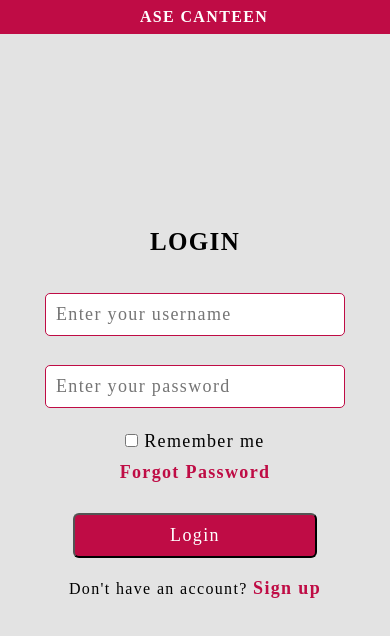
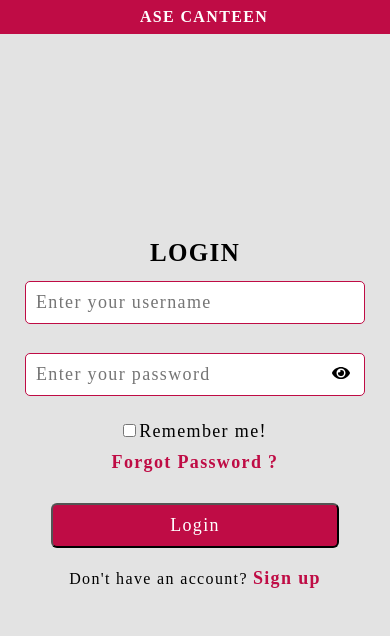
Before and after one commit to nazeer-18/kanteen, a React (Create React App) app in the folder kanteen/: page / in a window 390 px wide. Shown: the top 636 px of the page. Built offline with nearby package versions, Linux system fonts and the light colour scheme.

Commit message:
added view password functionality , responsiveness

```diff
--- a/kanteen/package.json
+++ b/kanteen/package.json
@@ -8,6 +8,7 @@
     "@testing-library/user-event": "^13.5.0",
     "react": "^18.3.1",
     "react-dom": "^18.3.0",
+    "react-icons": "^5.1.0",
     "react-popup": "^0.11.2",
     "react-router-dom": "^6.23.0",
     "react-scripts": "5.0.1",
--- a/kanteen/src/components/ForgotPwd.js
+++ b/kanteen/src/components/ForgotPwd.js
@@ -8,9 +8,11 @@ export default function ForgotPwd() {
         <div className="forgotpwd">
             <div className="forgotpwd-forgot-container">
                 <div className="forgotpwd-forgot-group">
-
                     <div className="forgotpwd-back">
-                        <Link className="forgotpwd-back-lnk" to="/">&lt; &nbsp;Back to login</Link>
+                        <Link
+                            className="forgotpwd-back-lnk" to="/">
+                            &lt; &nbsp;Back to login
+                        </Link>
                     </div>
                     <div className="forgotpwd-forgot-txt">
                         Forgot your password?
@@ -18,16 +20,31 @@ export default function ForgotPwd() {
                     <div className="forgotpwd-suggest">
                         Don't worry, happens to all of us. Enter your email below to reset your password.
                     </div>
-                    <form action="" className="forgotpwd-email">
+                    <form className="forgotpwd-email">
                         <div className="forgotpwd-email-group">
                             <label htmlFor="email"></label>
-                            <input type="email" name="email" id="email" placeholder="Enter your email " required/>
+                            <input
+                                type="email"
+                                name="email"
+                                id="email"
+                                placeholder="Enter your email "
+                                required />
+                        </div>
+                        <div className="forgotpwd-btn-container">
+                            <button
+                                className="forgotpwd-btn"
+                                type="submit">
+                                Submit
+                            </button>
                         </div>
                     </form>
-                    <div className="forgotpwd-btn">
-                        <button type="submit">Submit</button>
-                    </div>
-                    <Link to="/forgotpwdotp" className="signupacnt-loginBtn"><span >emailEntered</span></Link>
+                    <Link
+                        to="/forgotpwdotp"
+                        className="signupacnt-loginBtn">
+                        <span>
+                            emailEntered
+                        </span>
+                    </Link>
                 </div>
             </div>
             <div className="forgotpwd-image-container">
--- a/kanteen/src/components/HomePage.js
+++ b/kanteen/src/components/HomePage.js
@@ -1,45 +1,99 @@
-import React from 'react';
+import React, { useState } from 'react';
 import '../styles/HomePage.css';
 import loginImg from '../images/Login-amico.svg';
+import { FaEye } from "react-icons/fa";
+import { FaRegEyeSlash } from "react-icons/fa";
 import { Link } from 'react-router-dom';
 
 export default function HomePage() {
+    const [showPwd, setShowPwd] = useState(false);
     return (
         <div className='login-homepage'>
             <div className="login-login-container">
                 <div className="login-image-container">
-                    <img src={loginImg} alt="login" width="600px" />
+                    <img
+                        src={loginImg}
+                        alt="login"
+                        width="600px" />
                 </div>
                 <div className="login-login-form">
-                    <div className='login-logintxt'>LOGIN</div>
+                    <div className='login-logintxt'>
+                        LOGIN
+                    </div>
                     <form className="login-form">
-                        <div className="login-form-group">
-                            <label htmlFor="username"></label>
-                            <input type="text" name="username" id="username" placeholder="Enter your username" required />
+                        <div className="login-form-group login-first-input">
+                            <label
+                                htmlFor="username">
+                            </label>
+                            <input
+                                type="text"
+                                name="username"
+                                id="username"
+                                placeholder="Enter your username"
+                                required />
                         </div>
                         <div className="login-form-group">
-                            <label htmlFor="password"></label>
-                            <input type="password" name="password" id="password" placeholder="Enter your password" required />
+                            <label
+                                htmlFor="password">
+                            </label>
+                            <div className='login-pwd-group'>
+                                <input
+                                    type={showPwd ? "text" : "password"}
+                                    name="password"
+                                    id="password"
+                                    placeholder="Enter your password"
+                                    required />
+                                <span
+                                    className="eye-display"
+                                    onClick={() => setShowPwd((prev) => !prev)}>
+                                    {showPwd
+                                        ? (<FaRegEyeSlash title="hide" />)
+                                        : (<FaEye title="show" />)
+                                    }
+                                </span>
                             </div>
-                    </form>
+                        </div>
                         <div className="login-memory">
                             <div className="login-rememberMe">
-                            <input type="checkbox" name="remember" id="remember" />
-                            <label className='login-rememberLabel' htmlFor="remember"> Remember me</label>
+                                <input
+                                    title="Tick this"
+                                    type="checkbox"
+                                    name="remember"
+                                    id="remember" />
+                                <label
+                                    className='login-rememberLabel'
+                                    htmlFor="remember">
+                                    Remember me!
+                                </label>
                             </div>
                             <div className="login-forgotPwd">
-                            <Link className='login-forgotpwdtxt' to="forgotpwd">
-                                <span >Forgot Password</span>
-
+                                <Link
+                                    className='login-forgotpwdtxt'
+                                    to="forgotpwd">
+                                    <span>
+                                        Forgot Password ?
+                                    </span>
                                 </Link>
                             </div>
                         </div>
                         <div className="login-login">
-                        <button type="submit" className='login-loginBtn'>Login</button>
+                            <button
+                                type="submit"
+                                value="submit"
+                                className='login-loginBtn'>
+                                Login
+                            </button>
                         </div>
                         <div className="login-signup">
-                        Don't have an account? <Link to="/signupmail" className="login-signupBtn"><span >Sign up</span></Link>
+                            Don't have an account?
+                            <Link to="/signupmail"
+                                className="login-signupBtn">
+                                <span >
+                                    Sign up
+                                </span>
+                            </Link>
                         </div>
+                    </form>
                 </div>
             </div>
         </div>
--- a/kanteen/src/components/ResetPwd.js
+++ b/kanteen/src/components/ResetPwd.js
@@ -1,35 +1,90 @@
-import React from 'react'
+import React, { useState } from 'react'
 import '../styles/ResetPwd.css';
 import resetImg from '../images/ResetPwd.svg';
 import { Link } from 'react-router-dom';
+import { FaEye } from "react-icons/fa";
+import { FaRegEyeSlash } from "react-icons/fa";
 
 export default function ResetPwd() {
+    const [showPwd, setShowPwd] = useState(false);
+    const [showCnfPwd, setShowCnfPwd] = useState(false);
     return (
         <div className='reset-pwd-homepage'>
             <div className="reset-pwd-container">
                 <div className="reset-pwd-form-container">
 
                     <div className="reset-pwd-form">
-                    <div className='reset-pwdvertxt'>Set new password</div>
-                    <p className='reset-pwdauthtxt'>Your previous password has been reseted. Please set a new password for your account..</p>
+                        <div
+                            className='reset-pwdvertxt'>
+                            Set new password
+                        </div>
+                        <p
+                            className='reset-pwdauthtxt'>
+                            Please set a new password for your account.
+                        </p>
                         <form className="reset-pwd-form">
                             <div className="reset-pwd-form-group">
-                            <label htmlFor="newPassword"></label>
-                            <input type="password" name="reset-pwd" id="reset-pwd" placeholder="Enter new password" required/>
+                                <label
+                                    htmlFor="newPassword">
+                                </label>
+                                <div className="reset-pwd-group">
+                                    <input
+                                        type={showPwd ? "text" : "password"}
+                                        name="reset-pwd" id="reset-pwd"
+                                        placeholder="Enter new password"
+                                        required />
+                                    <span
+                                        className="reset-pwd-eye"
+                                        onClick={() => setShowPwd((prev) => !prev)}>
+                                        {showPwd
+                                            ? (<FaRegEyeSlash title='hide' />)
+                                            : (<FaEye title='show' />)
+                                        }
+                                    </span>
+                                </div>
                             </div>
                             <div className="reset-pwd-form-group">
-                            <label htmlFor="cnfPassword"></label>
-                            <input type="password" name="reset-pwd" id="reset-pwd" placeholder="Re-enter password" required/>
+                                <label
+                                    htmlFor="cnfPassword">
+                                </label>
+                                <div className="reset-pwd-group">
+                                    <input
+                                        type={showCnfPwd ? "text" : "password"}
+                                        name="reset-pwd"
+                                        id="cnf-reset-pwd"
+                                        placeholder="Re-enter password"
+                                        required />
+                                    <span
+                                        className="reset-pwd-eye"
+                                        onClick={() => setShowCnfPwd((prev) => !prev)}>
+                                        {showCnfPwd
+                                            ? (<FaRegEyeSlash title='hide' />)
+                                            : (<FaEye title='show' />)
+                                        }
+                                    </span>
+                                </div>
+                            </div>
+                            <div className="reset-pwd">
+                                <button
+                                    type="submit"
+                                    className='reset-pwdBtn'>
+                                    Set new password
+                                </button>
+                                <Link
+                                    to="/" >
+                                    <span >
+                                        On success , get back to login
+                                    </span>
+                                </Link>
                             </div>
                         </form>
-                    <div className="reset-pwd">
-                        <button type="submit" className='reset-pwdBtn'>Set new password</button>
-                        <Link to="/" ><span >On success , get back to login</span></Link>
-                    </div>
                     </div>
                 </div>
                 <div className="reset-pwd-image-container">
-                    <img src={resetImg} alt="otp" width="600px" />
+                    <img
+                        src={resetImg}
+                        alt="otp"
+                        width="600px" />
                 </div>
             </div>
         </div>
--- a/kanteen/src/components/SignUpAcnt.js
+++ b/kanteen/src/components/SignUpAcnt.js
@@ -6,7 +6,7 @@ export default function SignUpAcnt() {
     return (
         <div className="signupacnt">
             <div className="signupacnt-signuptxt">Sign up</div>
-            <form className="signupacnt-signup-form">
+            <form className="signupacnt-signup-form" legend="hel">
                 <div className="signupacnt-form-group">
                     <label htmlFor="username"></label>
                     <input type="text" name="username" id="username" placeholder="Enter your username" required />
@@ -40,10 +40,10 @@ export default function SignUpAcnt() {
                         </div>
                     </div>
                 </div>
+                <div className="signupacnt-createAcnt">
+                    <button type="submit" className='signupacnt-createAcntBtn'>Create Account</button>
+                </div>
             </form>
-            <div className="signupacnt-createAcnt">
-                <button type="submit" className='signupacnt-createAcntBtn'>Create Account</button>
-            </div>
             <div className="memoryb">
                 Already have an account? <Link to="/" className="signupacnt-loginBtn"><span >Login</span></Link>
             </div>
--- a/kanteen/src/components/SignUpMail.js
+++ b/kanteen/src/components/SignUpMail.js
@@ -2,6 +2,7 @@ import React from 'react';
 import '../styles/Signupmail.css';
 import signupImg from '../images/signup.svg';
 import 'reactjs-popup/dist/index.css';
+import { Link } from 'react-router-dom';
 
 export default function SignupMail() {
     // const [email, setEmail] = useState('');
@@ -58,6 +59,7 @@ export default function SignupMail() {
                     </form>
                 </div>
             </div>
+            <Link to="/signupacnt"  className='VerifyBtn' ><b>signup acnt</b></Link>
         </div>
     )
 }
--- a/kanteen/src/styles/ForgotPwd.css
+++ b/kanteen/src/styles/ForgotPwd.css
@@ -25,6 +25,7 @@ body{
 .forgotpwd-forgot-group{
     margin: 0px auto;
     padding: 50px;
+    box-sizing: border-box;
 }
 .forgotpwd-back{
     margin-bottom: 15px;
@@ -52,7 +53,11 @@ body{
     margin: 0px auto;
     padding: 5px;
 }
-
+.forgotpwd-email{
+    margin: 10px;
+    padding: 10px;
+    box-sizing: border-box;
+}
 .forgotpwd-email-group input[type="email"]{
     width: 100%;
     padding: 15px;
@@ -63,18 +68,27 @@ body{
     font-size: 18px;
 }
 
+.forgotpwd-btn-container{
+    width: 85%;
+    padding: 8px 16px;
+    margin: 0px auto;
+    background-color: #bf0c45;
+    cursor: pointer;
+    text-align: center;
+    border-radius: 9px;
+}
+
 .forgotpwd-btn{
-    width: 90%;
-    margin: 10px;
-    margin-top: 0px;
-    padding: 5px 15px;
+    width: 85%;
+    padding: 8px 16px;
+    margin: 0px auto;
     background-color: #bf0c45;
     font-family: 'petrona';
     cursor: pointer;
     text-align: center;
     color: white;
     font-size:18px;
-    border-radius: 9px;
+    border: none;
 }
 
 .forgotpwd-btn button{
--- a/kanteen/src/styles/HomePage.css
+++ b/kanteen/src/styles/HomePage.css
@@ -71,6 +71,15 @@ body{
 .login-form-group{
   width: 100%;
   font-size: large;
+  position: relative;
+}
+
+.eye-display{
+  margin: 0px;
+  padding: 10px;
+  position: absolute;
+  right: 5px;
+  top: 5px;
 }
 
 .login-form-group input[type="text"],.login-form-group input[type="password"]{
@@ -82,14 +91,14 @@ body{
   font-family: 'petrona';
   box-sizing: border-box;
   margin-top: 4px;
-}
-
-.login-form-group input[type="text"]{
   margin-bottom: 25px;
 }
 
+.login-pwd-group{
+  display: flex;
+}
+
 .login-memory{
-  width: 78%;
   display: flex;
   justify-content: space-between;
   align-items: center;
@@ -97,6 +106,10 @@ body{
   font-size: large;
   box-sizing: border-box;
   padding:0px 15px;
+}
+
+.login-rememberMe label{
+  margin-left: 3px;
 }
 
 .login-forgotpwdtxt{
@@ -108,7 +121,6 @@ body{
 }
 
 .login-login{
-  width: 80%;
   padding: 10px;
   font-family: 'petrona';
   font-weight: bold;
@@ -136,9 +148,10 @@ body{
   font-weight: bold;
   font-size: large;
   text-decoration: none;
+  margin-left: 5px;
 }
 
-@media (max-width:950px){
+@media (max-width:1080px){
   .login-login-container{
     max-width: 100%;
   }
@@ -151,7 +164,7 @@ body{
 }
 
 @media (max-width:768px){
-  .login-login-form{
+  .login-form{
     padding: 0px;
     margin: 0px;
   }
--- a/kanteen/src/styles/ResetPwd.css
+++ b/kanteen/src/styles/ResetPwd.css
@@ -72,7 +72,7 @@ body{
     font-size: large;
   }
 
-  .reset-pwd-form-group input[type="password"]{
+  .reset-pwd-form-group input[type="password"],.reset-pwd-form-group input[type="text"]{
     width: 100%;
     padding: 10px;
     border-radius: 5px;
@@ -84,6 +84,15 @@ body{
     margin-bottom: 15px;
   }
 
+  .reset-pwd-group{
+    position: relative;
+  }
+
+  .reset-pwd-eye{
+    position: absolute;
+    right: 12px;
+    top: 23px;
+  }
 
   .reset-pwd{
     width: 100%;
--- a/kanteen/src/styles/signupacnt.css
+++ b/kanteen/src/styles/signupacnt.css
@@ -66,7 +66,7 @@ body{
 }
 
 .signupacnt-createAcnt{
-    width: 50%;
+    width: 90%;
     padding: 10px;
     font-family: 'petrona';
     font-weight: bold;
```
Also changed, not shown: 1 other file (tests, documents, lock files or other folders). Lines whose indentation alone changed are shown as unchanged.
